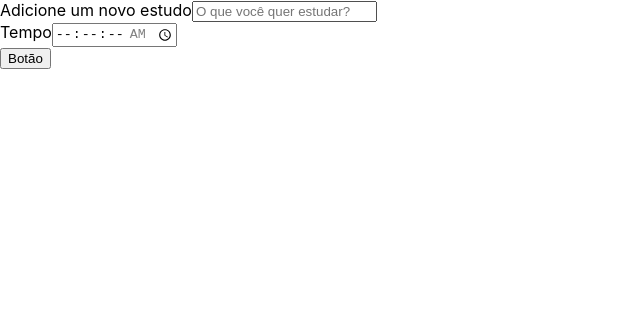
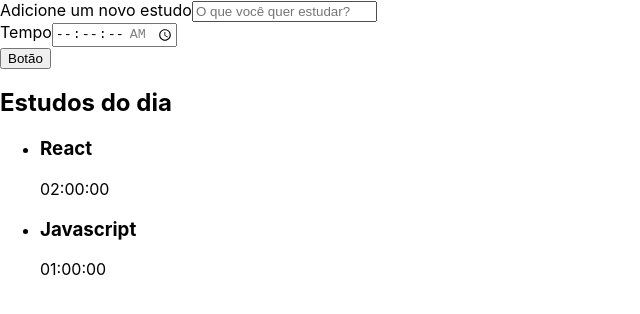
Before and after one commit to AdmAlexandreMattos/react-alura-studies, a React (Create React App) app: page / in a window 1280 px wide. Shown: the top 314 px of the page, without its empty margins (0-640 px from the left). Built offline with nearby package versions, Linux system fonts and the light colour scheme.

Commit message:
Criando a lista
Criando o componente lista para exibir o conteúdo que vamos estudar e o tempo de cada estudo.

```diff
--- a/src/App.tsx
+++ b/src/App.tsx
@@ -1,9 +1,11 @@
 import Formulario from "./components/Formulario";
+import Lista from "./components/Lista";
 
 function App() {
   return (
     <div className="App">
       <Formulario />
+      <Lista />
     </div>
   );
 }
--- /dev/null
+++ b/src/components/Lista/Lista.tsx
@@ -0,0 +1,19 @@
+import "./Lista.css";
+
+export function Lista() {
+  return (
+    <aside>
+      <h2> Estudos do dia</h2>
+      <ul>
+        <li>
+          <h3>React</h3>
+          <span>02:00:00</span>
+        </li>
+        <li>
+          <h3>Javascript</h3>
+          <span>01:00:00</span>
+        </li>
+      </ul>
+    </aside>
+  );
+}
--- /dev/null
+++ b/src/components/Lista/index.tsx
@@ -0,0 +1,3 @@
+import { Lista } from "./Lista";
+
+export default Lista;
```
Also changed, not shown: src/components/Lista/Lista.css (added).
